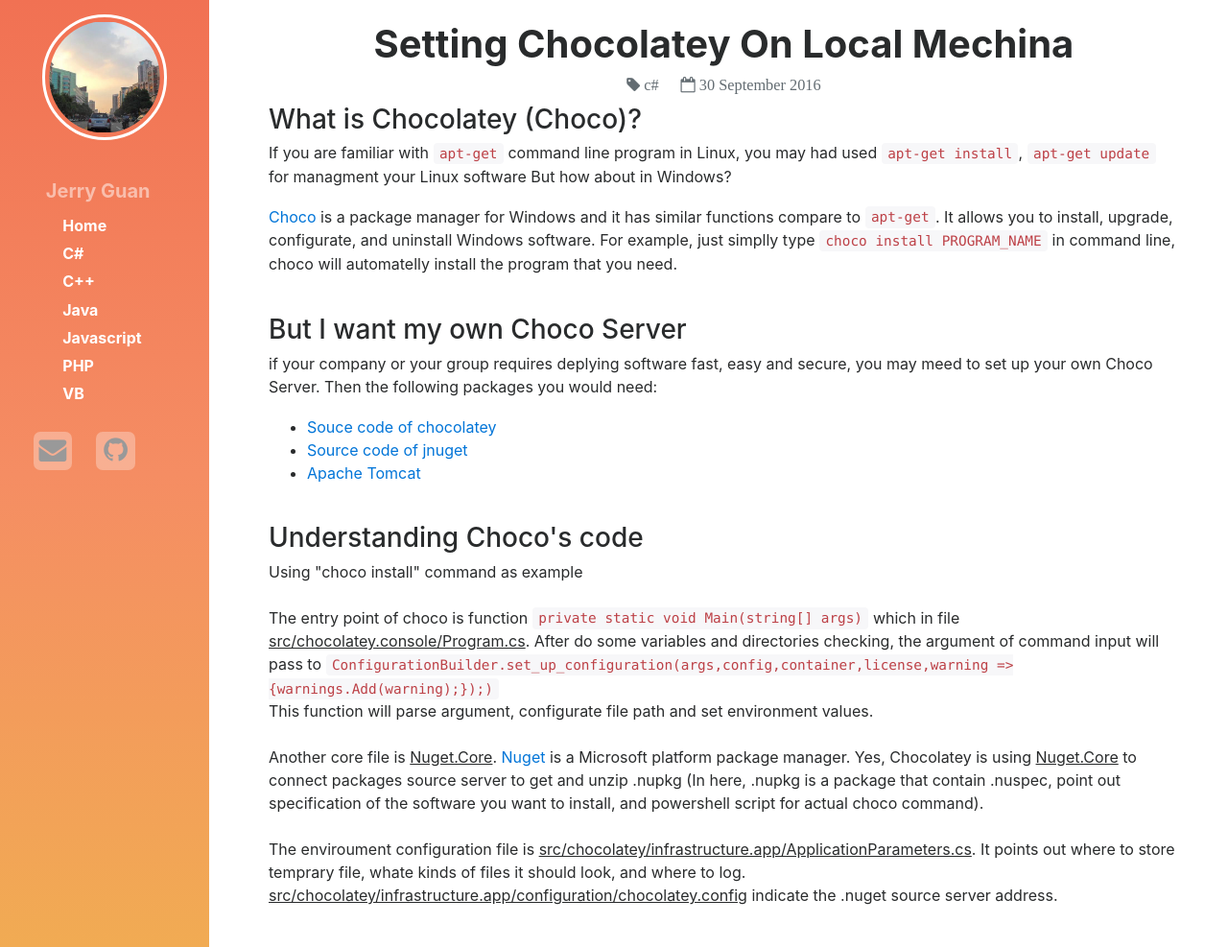
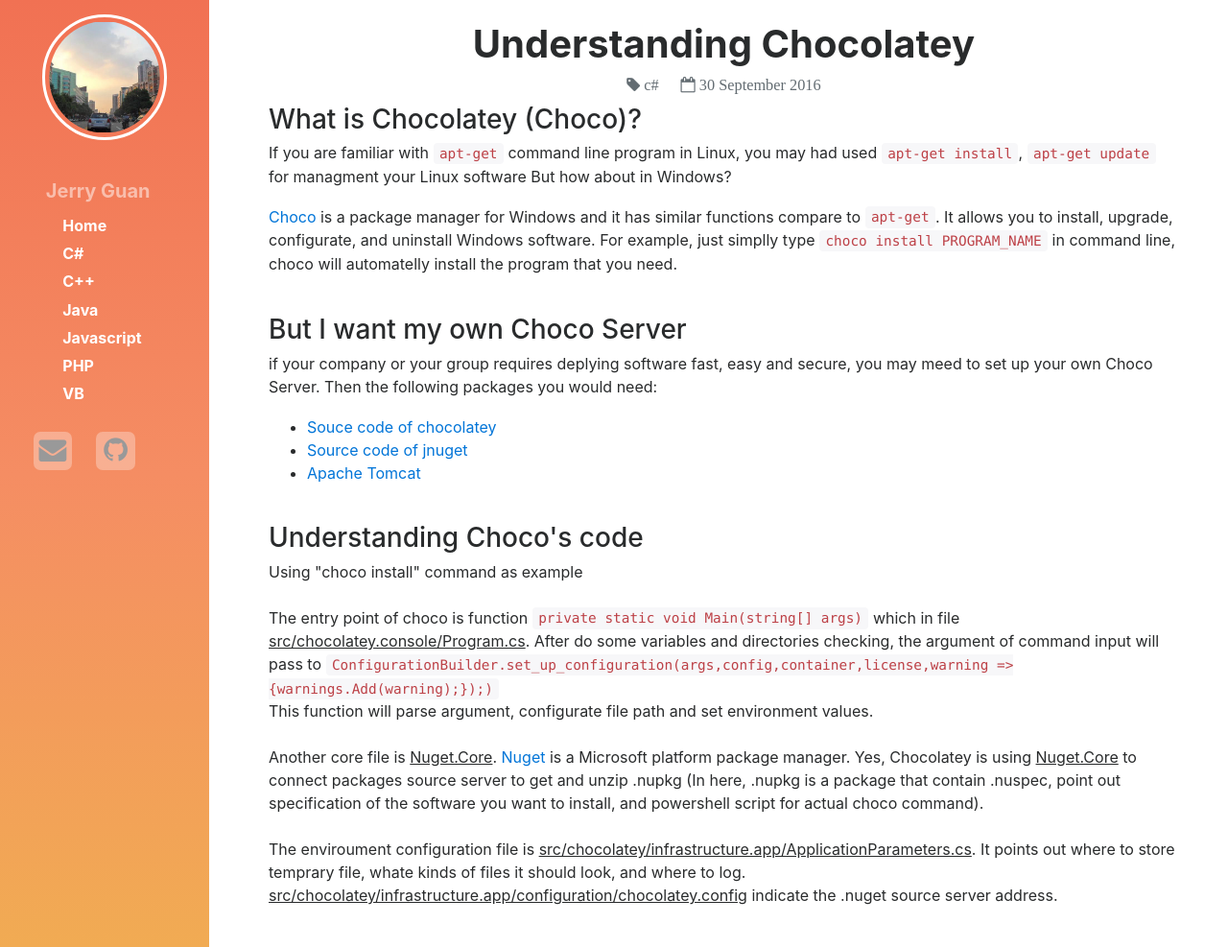
Before and after one commit to weg896/weg896.github.io, a Jekyll site: the page built from _posts/2016-09-30-Understanding-Chocolaty.html, in a window 1280 px wide and 987 px high. Shown: the whole window at 96% size. Built offline with Jekyll 4.4.1, drawn with Linux system fonts in a browser that asks for light colours; nearby versions of some CDN libraries; Markdown is read by kramdown in place of the engine named in the settings; a style sheet for code colours, icons or effects is not loaded.

Commit message:
Change title of chocolatey post

```diff
--- a/_posts/2016-09-30-Setting-Chocolaty-On-Local-Mechina.html
+++ b/_posts/2016-09-30-Understanding-Chocolaty.html
@@ -1,6 +1,6 @@
 ---
 layout: default
-title: Setting Chocolatey On Local Mechina
+title: Understanding Chocolatey
 meta: "Chocolatey -- Managing software in Windows just likes apt-get in Linux"
 date: 2016-09-30
 category: c#
```
